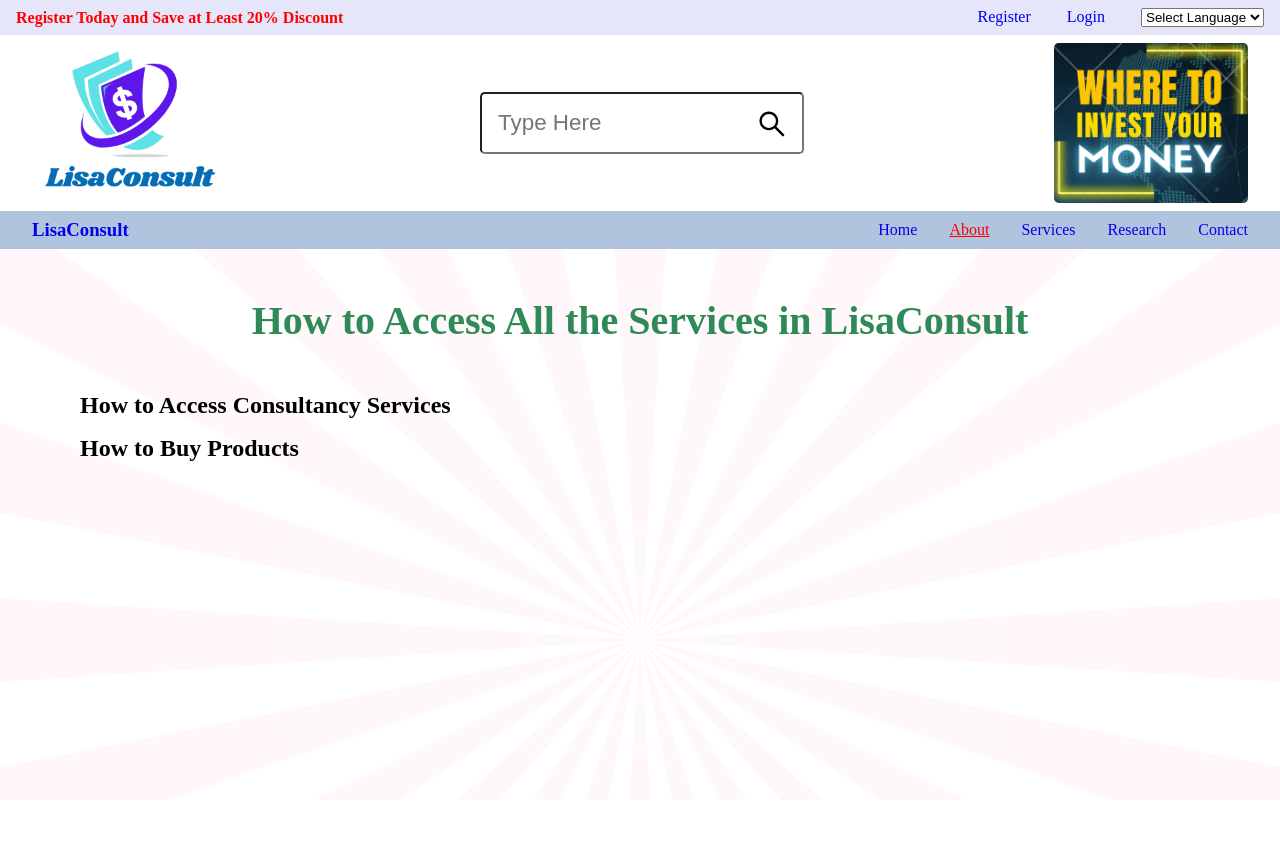
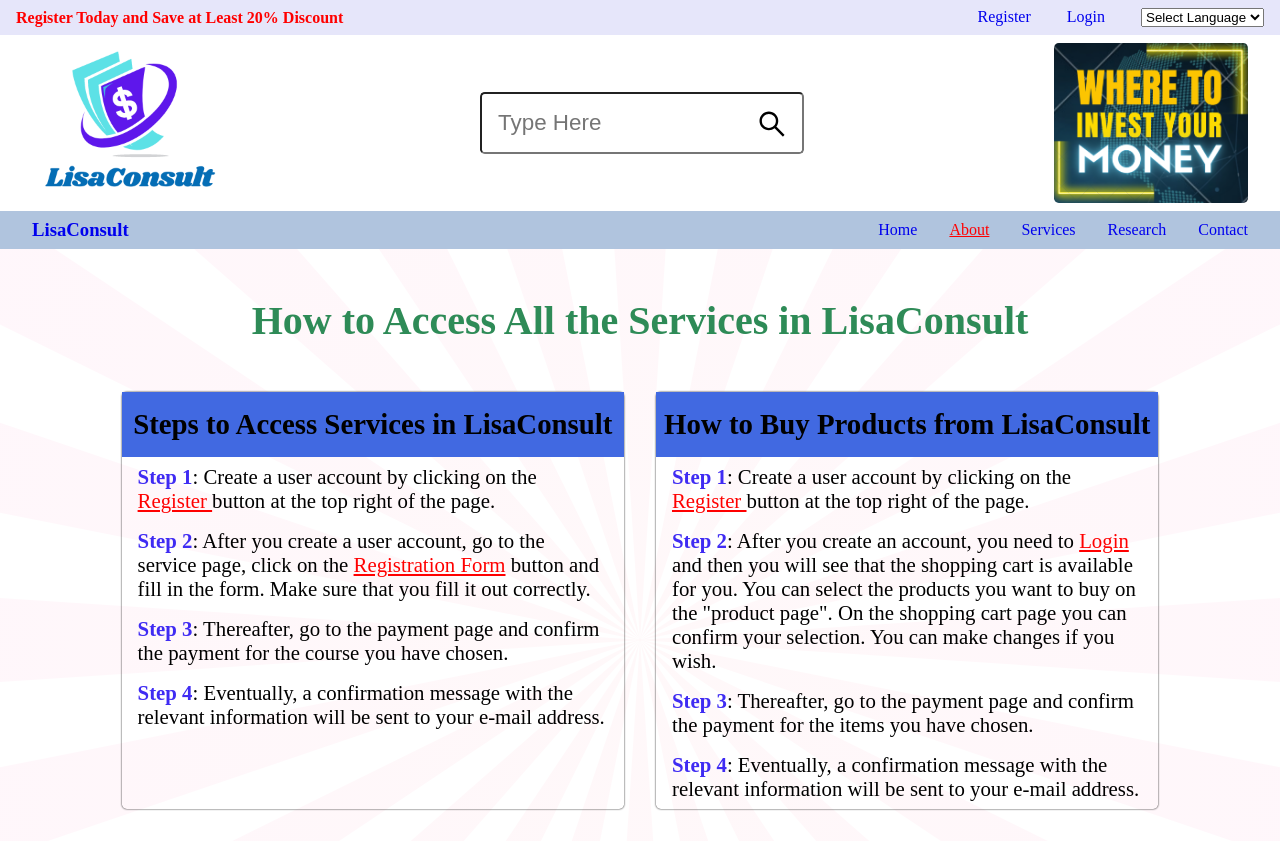
Before and after one commit to Yohannes-Habtemariam/consult-app, a React (Create React App) app in the folder frontend/: page /about in a window 1280 px wide. Before the commit the page ends 800 px from the top, so only its background shows below. Built offline with nearby package versions, Linux system fonts and the light colour scheme.

Commit message:
about page

```diff
--- a/frontend/src/data/Data.js
+++ b/frontend/src/data/Data.js
@@ -1,4 +1,7 @@
 import React from "react";
+import { MdLocationPin, MdEmail, MdOutlineSupport } from "react-icons/md";
+import { FiPhoneCall } from "react-icons/fi";
+
 import { NavLink } from "react-router-dom";
 // Home page images
 // Bitcoin, Ethereum, Real-estate, Money
@@ -91,6 +94,27 @@
 ];
 
 //====================================================================
+// About Page Data
+//====================================================================
+
+export const AboutData = [
+  {
+    heading: "Steps to Access Services in LisaConsult",
+    step1: <p> <span>Step 1</span>: Create a user account by clicking on the <NavLink to="/register"> Register </NavLink> button at the top right of the page.</p>,
+    step2: <p> <span>Step 2</span>: After you create a user account, go to the service page, click on the <NavLink to="/courseRegistration"> Registration Form</NavLink> button and fill in the form. Make sure that you fill it out correctly. </p>,
+    step3: <p> <span>Step 3</span>: Thereafter, go to the payment page and confirm the payment for the course you have chosen.</p>,
+    step4: <p> <span>Step 4</span>: Eventually, a confirmation message with the relevant information will be sent to your e-mail address. </p>,
+  },
+  {
+    heading: "How to Buy Products from LisaConsult",
+    step1: <p> <span>Step 1</span>: Create a user account by clicking on the <NavLink to="/register"> Register </NavLink> button at the top right of the page. </p>,
+    step2: <p> <span>Step 2</span>: After you create an account, you need to <NavLink to="/login"> Login </NavLink> and then you will see that the shopping cart is available for you. You can select the products you want to buy on the "product page". On the shopping cart page you can confirm your selection. You can make changes if you wish. </p>,
+    step3: <p> <span>Step 3</span>: Thereafter, go to the payment page and confirm the payment for the items you have chosen. </p>,
+    step4: <p> <span>Step 4</span>: Eventually, a confirmation message with the relevant information will be sent to your e-mail address.</p>,
+  },
+]
+
+//====================================================================
 // Service Page Data
 //====================================================================
 
@@ -105,8 +129,8 @@
         dream, come to LisaConsult to make your dream come true.
       </p>
     ),
-    secondParagraph: `Click "Join us" below to fill out the form and enjoy the course of your dreams to unlock your untapped potential.`,
-    link: "Join Us",
+    secondParagraph: `Click "Registration Form" below to fill out the form and enjoy the course of your dreams to unlock your untapped potential.`,
+    link: "Registration Form",
   },
   {
     courseTitle: "Web Design & Development",
@@ -118,8 +142,8 @@
         LisaConsult to make your dream come true.
       </p>
     ),
-    secondParagraph: `Click "Join us" below to fill out the form and enjoy the course of your dreams to unlock your untapped potential.`,
-    link: "Join Us",
+    secondParagraph: `Click "Registration Form" below to fill out the form and enjoy the course of your dreams to unlock your untapped potential.`,
+    link: "Registration Form",
   },
   {
     courseTitle: "Online Marketing",
@@ -128,8 +152,8 @@
         LisaConsult provides an outstanding services for customers who are looking to be expert in <span>Search Engine Marketing (SEM)</span>, <span>Search Engine Optimization (SEO)</span>, <span>Google Adwords</span>, <span>Web Analytics</span>, <span>Content Marketing</span>, and <span>Social Media Marketing (SMM)</span> . If you are chasing your dream, come to LisaConsult to make your dream come true.
       </p>
     ),
-    secondParagraph: `Click "Join us" below to fill out the form and enjoy the course of your dreams to unlock your untapped potential.`,
-    link: "Join Us",
+    secondParagraph: `Click "Registration Form" below to fill out the form and enjoy the course of your dreams to unlock your untapped potential.`,
+    link: "Registration Form",
   },
   {
     courseTitle: "Contemporary Leadership",
@@ -140,8 +164,8 @@
         chasing your dream, come to LisaConsult to make your dream come true.
       </p>
     ),
-    secondParagraph: `Click "Join us" below to fill out the form and enjoy the course of your dreams to unlock your untapped potential.`,
-    link: "Join Us",
+    secondParagraph: `Click "Registration Form" below to fill out the form and enjoy the course of your dreams to unlock your untapped potential.`,
+    link: "Registration Form",
   },
 ];
 
@@ -197,8 +221,7 @@
       ),
       article2: (
         <a href="#" target="_blank">
-          {" "}
-          How to Invest in Stock Market{" "}
+          How to Invest in Stock Market
         </a>
       ),
       article3: (
@@ -236,3 +259,30 @@
     },
   },
 ];
+
+//====================================================================
+// Contact Page Data
+//====================================================================
+
+export const ContactData = [
+  {
+    image: <MdLocationPin  className="contact-icon" />,
+    heading: "Our Manin Office",
+    link: <a href="#">straße 31, 4657 Hamburg, Germany</a>
+  },
+  {
+    image: <FiPhoneCall className="contact-icon" />,
+    heading: "Phone Number",
+    link: <a href="tel:+4917581005650"> +491768686868</a>
+  },
+  {
+    image: <MdEmail className="contact-icon" />,
+    heading: "Email Address",
+    link: <a href="mailto:uelandrae@gmail.com"> Email </a>
+  },
+  {
+    image: <MdOutlineSupport className="contact-icon" />,
+    heading: "24/7 Support",
+    link: <a href="tel:+4917581005650"> Call us now </a>
+  }
+]
--- a/frontend/src/views/aboutPage/About.jsx
+++ b/frontend/src/views/aboutPage/About.jsx
@@ -1,20 +1,29 @@
-import React from 'react';
+import React from "react";
+import { AboutData } from "../../data/Data";
 import "./About.scss";
 
 const About = () => {
   return (
-    <main className='about-page'>
-      <h1 className="about-page-title"> How to Access All the Services in LisaConsult</h1>
+    <main className="about-page">
+      <h1 className="about-page-title">
+        How to Access All the Services in LisaConsult
+      </h1>
 
-      <section>
-        <h2> How to Access Consultancy Services </h2>
-      </section>
-
-      <section>
-        <h2> How to Buy Products</h2>
+      <section className="procedures-of-getting-services">
+        {AboutData.map(({ heading, step1, step2, step3, step4 }) => {
+          return (
+            <article className="specific-service-procedure">
+              <h3 className="sub-title">{heading}</h3>
+              <p className="step"> {step1} </p>
+              <p className="step"> {step2} </p>
+              <p className="step"> {step3} </p>
+              <p className="step"> {step4} </p>
+            </article>
+          );
+        })}
       </section>
     </main>
-  )
-}
+  );
+};
 
 export default About;
--- a/frontend/src/views/aboutPage/About.scss
+++ b/frontend/src/views/aboutPage/About.scss
@@ -1,13 +1,131 @@
 @import "../../styles/Variables.scss";
 
 .about-page {
-  width: $laptop;
+  width: $mobile;
   margin: 1rem auto;
+  border-radius: 0.5rem;
 
   .about-page-title {
-    font-size: 2.5rem;
+    font-size: 1.6rem;
     text-align: center;
     color: $header-color;
-    padding: 2rem;
+    padding: 1rem;
+  }
+
+  .procedures-of-getting-services {
+    width: $tablet;
+    margin: 1rem auto;
+
+    .specific-service-procedure {
+      box-shadow: 0 0 2px;
+      border-radius: 0.3rem;
+      margin-bottom: 1rem;
+
+      .sub-title {
+        font-size: 1.5rem;
+        text-align: center;
+        padding: 1rem 0.5rem;
+        background-color:#4169e1;
+      }
+
+      .step {
+        padding: 0.5rem 1rem;
+
+        & span {
+          color: rgb(55, 7, 200);
+          font-weight: bold;
+        }
+      }
+    }
   }
 }
+
+/* Tablet screen size */
+@media screen and (min-width: 768px) and (max-width: 1024px) {
+  .about-page {
+    width: $tablet;
+    margin: 1rem auto;
+
+    .about-page-title {
+      font-size: 2.5rem;
+      text-align: center;
+      color: $header-color;
+      padding: 2rem;
+    }
+
+    .procedures-of-getting-services {
+      width: $tablet;
+      margin: 1rem auto;
+
+      .specific-service-procedure {
+        box-shadow: 0 0 2px;
+        border-radius: 0.3rem;
+
+        .sub-title {
+          font-size: 1.8rem;
+          padding: 1rem 0.5rem;
+          background-color:#4169e1;
+        }
+
+        .step {
+          padding: 0.5rem 1rem;
+
+          & span {
+            color: rgb(55, 7, 200);
+            font-weight: bold;
+          }
+        }
+      }
+    }
+  }
+}
+
+/* Labtop screen size */
+@media screen and (min-width: 1024px) {
+  .about-page {
+    width: $laptop;
+    margin: 1rem auto;
+
+    .about-page-title {
+      font-size: 2.5rem;
+      text-align: center;
+      color: $header-color;
+      padding: 2rem;
+    }
+
+    .procedures-of-getting-services {
+      width: $laptop;
+      margin: 1rem auto;
+      display: grid;
+      grid-template-columns: repeat(2, 1fr);
+      column-gap: 2rem;
+
+      .specific-service-procedure {
+        box-shadow: 0 0 2px;
+        border-radius: 0.3rem;
+
+        .sub-title {
+          font-size: 1.8rem;
+          padding: 1rem 0.5rem;
+          background-color:#4169e1;
+        }
+
+        .step {
+          padding: 0.5rem 1rem;
+          font-size: 1.3rem;
+
+
+          & span {
+            color: #3f2bf3;
+            font-weight: bold;
+          }
+
+          & a {
+            color: red;
+            text-decoration: underline;
+          }
+        }
+      }
+    }
+  }
+}
--- a/frontend/src/views/contactPage/Contact.jsx
+++ b/frontend/src/views/contactPage/Contact.jsx
@@ -1,62 +1,92 @@
-import React from "react";
-import { MdLocationPin, MdEmail, MdOutlineSupport } from "react-icons/md";
-import { FiPhoneCall } from "react-icons/fi";
+import React, { useState, useRef } from "react";
+import { ContactData } from "../../data/Data";
 import "./Contact.scss";
 
 const Contact = () => {
+  // State variables
+  const [name, setName] = useState("");
+  const [email, setEmail] = useState("");
+  const [textarea, setTextarea] = useState("");
+
+  // Validation of the state variables
+  const [nameValidation, setNameValidation] = useState(false);
+  const [emailValidation, setEmailValidation] = useState(false);
+  const [textareaValidation, setTextareaValidation] = useState(false);
+
+  // useRef to store the email input
+  const emailRef = useRef();
+
+  // Function to check if the email is valid
+  const checkEmailFormat = () => {
+    const emailRegex = /^[a-zA-Z0-9]+@[a-zA-Z0-9]+\.[A-Za-z]+$/.test(email);
+    if (emailRegex) {
+        emailRef.current.className = "errorInvisible"
+          //emailRef.current.style.display = "none"
+    } else {
+          emailRegex.current.className = "errorVisible"
+          //passwordRef.current.style.display = "block"
+    }
+  };
+
+  // Function to update data
+  const updateData = (event) => {
+    switch (event.target.name) {
+      case "fullName":
+        setName(event.target.value);
+        setNameValidation(true);
+        break;
+      case "email":
+        setEmail(event.target.value);
+        setEmailValidation(true);
+        break;
+      case "message":
+        setTextarea(event.target.value);
+        setTextareaValidation(true);
+        break;
+      default:
+        break;
+    }
+  };
   return (
     <main className="contact-page">
       <h1 className="contact-page-title"> We'd Love to Hear From You </h1>
       <section className="contact-media">
-        <article className="contact-media-items">
-          <figure className="contact-meida-icon-container">
-            <MdLocationPin className="contact-meida-icon" />
-          </figure>
-          <h3 className="contact-media-header">Our Manin Office</h3>
-          <p className="contact-media-link-to">
-            <a href="tele">straße 31, 4657 Hamburg, Germany</a>
-          </p>
-        </article>
+        {ContactData.map(({ image, heading, link }) => {
+          return (
+            <article className="contact-media-items">
+              <figure className="contact-meida-icon-container"> {image}</figure>
+              <h3 className="contact-media-header"> {heading} </h3>
+              <p className="contact-media-link-to"> {link} </p>
+            </article>
+          );
+        })}
+      </section>
 
-        <article className="contact-media-items">
-          <figure className="contact-meida-icon-container">
-            <FiPhoneCall className="contact-meida-icon" />
-          </figure>
-          <h3 className="contact-media-header">Phone Number</h3>
-          <p className="contact-media-link-to">
-            <a href="tele"> +491768686868</a>
-          </p>
-        </article>
-
-        <article className="contact-media-items">
-          <figure className="contact-meida-icon-container">
-            <MdEmail className="contact-meida-icon" />
-          </figure>
-          <h3 className="contact-media-header">Email Address</h3>
-          <p className="contact-media-link-to">
-            <a href="maoilto"> uelandrae@gmail.com </a>
-          </p>
-        </article>
-
-        <article className="contact-media-items">
-          <figure className="contact-meida-icon-container">
-            <MdOutlineSupport className="contact-meida-icon" />
-          </figure>
-          <h3 className="contact-media-header">24/7 Support</h3>
-          <p className="contact-media-link-to">
-            <a href="telTo"> Call us now </a>
-          </p>
-        </article>
-      </section>
       <section className="contact-page-form">
         <h2 className="contact-page-form-title">Contact Us</h2>
         <form action="" className="contact-form">
           <div className="contact-form-input-container">
-            <input type="text" name="fullName" placeholder="Enter Your Full Name" />
+            <input
+              type="text"
+              name="fullName"
+              value={name}
+              onChange={updateData}
+              placeholder="Enter Full Name"
+            />
+            <div className={nameValidation && name.trim().length === 0 ? "errorVisible" : "errorInvisible"}>Please enter your name</div>
           </div>
 
           <div className="contact-form-input-container">
-            <input type="email" name="email" placeholder="Enter Your Valid Email Address" />
+            <input
+              type="email"
+              name="email"
+              value={email}
+              onChange={updateData}
+              onBlur={checkEmailFormat}
+              placeholder="Enter Valid Email"
+            />
+            <div className={emailValidation && email.trim().length === 0 ? "errorVisible" : "errorInvisible"}> Email is required </div>
+            <div className="errorInvisible" ref={emailRef}> Incorrect email format! </div>
           </div>
 
           <div className="contact-form-input-container">
@@ -64,8 +94,11 @@
               name="message"
               cols="30"
               rows="10"
-              placeholder="Write Your Constructive Text Message"
+              value={textarea}
+              onChange={updateData}
+              placeholder="We Value Your Message"
             ></textarea>
+            <div className={textareaValidation && textarea.trim().length === 0 ? "errorVisible" : "errorInvisible"}> Please write us message </div>
           </div>
           <div className="contact-form-button-container">
             <button className="contact-form-btn">Submit</button>
--- a/frontend/src/views/contactPage/Contact.scss
+++ b/frontend/src/views/contactPage/Contact.scss
@@ -38,7 +38,7 @@
       line-height: 2rem;
     }
 
-    .contact-meida-icon {
+    .contact-icon {
       font-size: 2.5rem;
       color: $title;
     }
@@ -144,3 +144,14 @@
     }
   }
 }
+
+// Additional styling
+.errorVisible {
+  display: block;
+  color: red;
+  margin-top: -0.8rem;
+}
+
+.errorInvisible {
+  display: none;
+}
--- a/frontend/src/views/homePage/Home.jsx
+++ b/frontend/src/views/homePage/Home.jsx
@@ -23,7 +23,7 @@
           {HomePageData.map(({title, paragraph, image1, image2, image3, image4, alt1, alt2, alt3, alt4}) => {
             return (
               <section className="specific-environment-analysis-container">
-                <h2 className="sub-titles-of-home-page"> {title} </h2>
+                <h3 className="sub-titles-of-home-page"> {title} </h3>
                 <p className="paragraphs-environmental-analysis-home-page"> {paragraph} </p>
                 <figure className="images-of-environmental-analysis">
                   <img src={image1} alt={alt1} />
```
